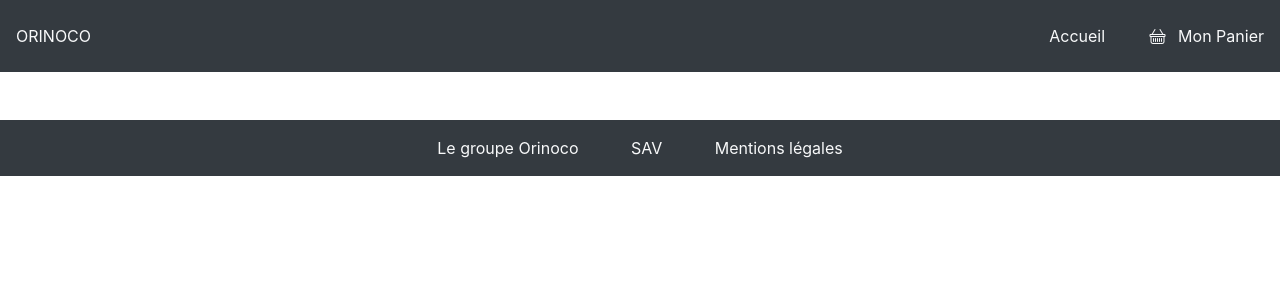
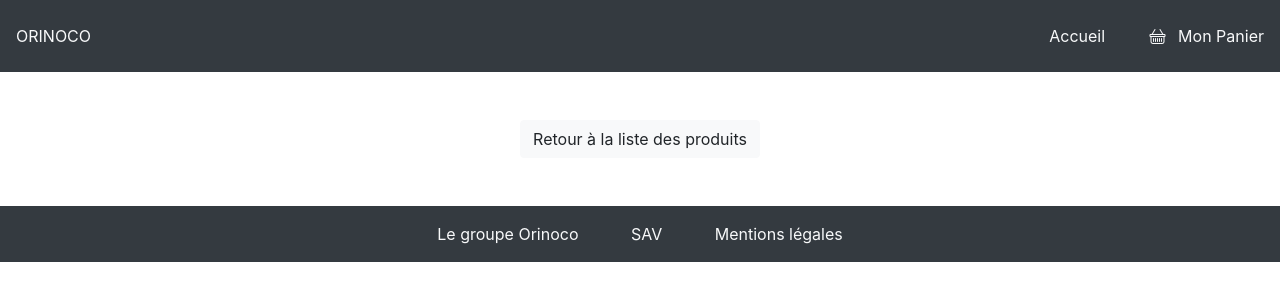
Before and after one commit to Jenny-Joyce/JennyPothin_5_08092021, a plain HTML site: page Front/product.html in a window 1280 px wide. Drawn offline with nearby package versions, Linux system fonts and the light colour scheme.

Commit message:
ajout bouton retour et ajout css pour centrer

```diff
--- a/Front/product.html
+++ b/Front/product.html
@@ -33,6 +33,14 @@
         <section class="container" id="container">
             <div class="row"></div>
         </section>
+        <div class="row">
+            <div class="col">
+                <div class="back-home-page">
+                    <a href="index.html" class="btn btn-light mt-5">Retour à la liste des produits</a>
+                </div>
+            </div>
+        </div>
+
     </main>
     <footer class="container-fluid bg-dark text-center mt-5">
         <div class="row">
--- a/Front/style.css
+++ b/Front/style.css
@@ -18,3 +18,6 @@
 #container{
     margin: auto;
 }
+.back-home-page{
+    text-align: center;
+}
```
